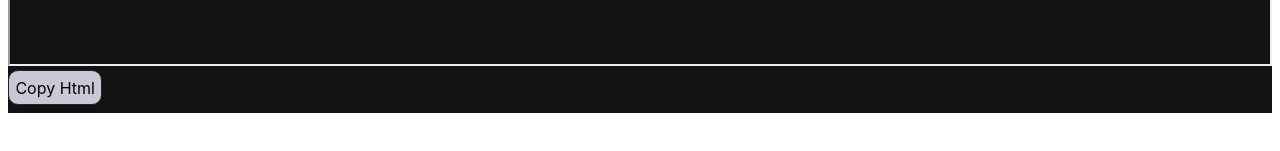
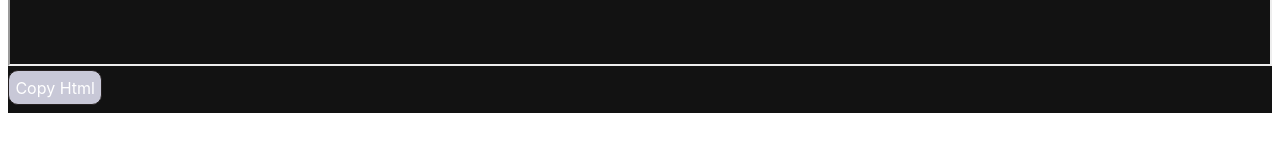
Before and after one commit to CyzmiX/MarkedUp, a Svelte app: page / in a window 1280 px wide. Shown: the part 315-466 px from the top of the page. Built offline with nearby package versions, Linux system fonts and the light colour scheme.

Commit message:
Update App.svelte

```diff
--- a/src/App.svelte
+++ b/src/App.svelte
@@ -15,7 +15,7 @@
 
 <style>
 	textarea {
-		color: black;
+		color: white;
 		width: 100%;
 		height: 150px;
 		padding: 12px 20px;
@@ -38,7 +38,7 @@
 		background-color: rgb(200, 200, 215);
 		border: 1.5px solid rgb(38, 33, 33);
 		border-radius: 10px;
-		color: black;
+		color: white;
 
 		transition: border-radius 0.35s;
 	}
@@ -52,9 +52,10 @@
 		height: 150px;
 		padding: 12px 20px;
 		box-sizing: border-box;
+		color: white;
 	}
 
-	main {
+	* {
 		background-color: #121212;
 	}
 </style>
```
